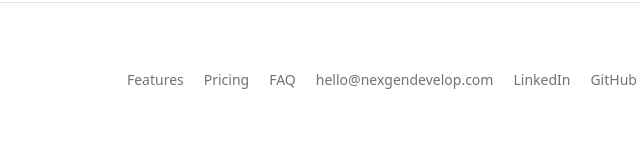
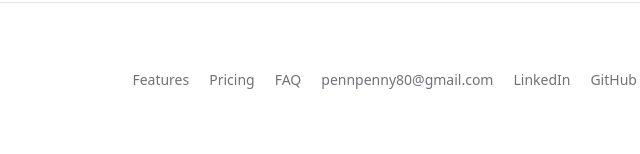
Before and after one commit to Seanpenny/jobhunt-ai-landing, a website: page index.html in a window 1280 px wide. Shown: the part 7922-8076 px from the top of the page, 523-1163 px from the left. Drawn offline with nearby package versions, Linux system fonts and the light colour scheme.

Commit message:
Update contact email

```diff
--- a/index.html
+++ b/index.html
@@ -749,7 +749,7 @@
           <a href="#features">Features</a>
           <a href="#pricing">Pricing</a>
           <a href="#faq">FAQ</a>
-          <a href="mailto:hello@nexgendevelop.com">hello@nexgendevelop.com</a>
+          <a href="mailto:pennpenny80@gmail.com">pennpenny80@gmail.com</a>
           <a href="#" aria-label="LinkedIn">LinkedIn</a>
           <a href="#" aria-label="GitHub">GitHub</a>
           <a href="#" aria-label="Instagram">Instagram</a>
```
